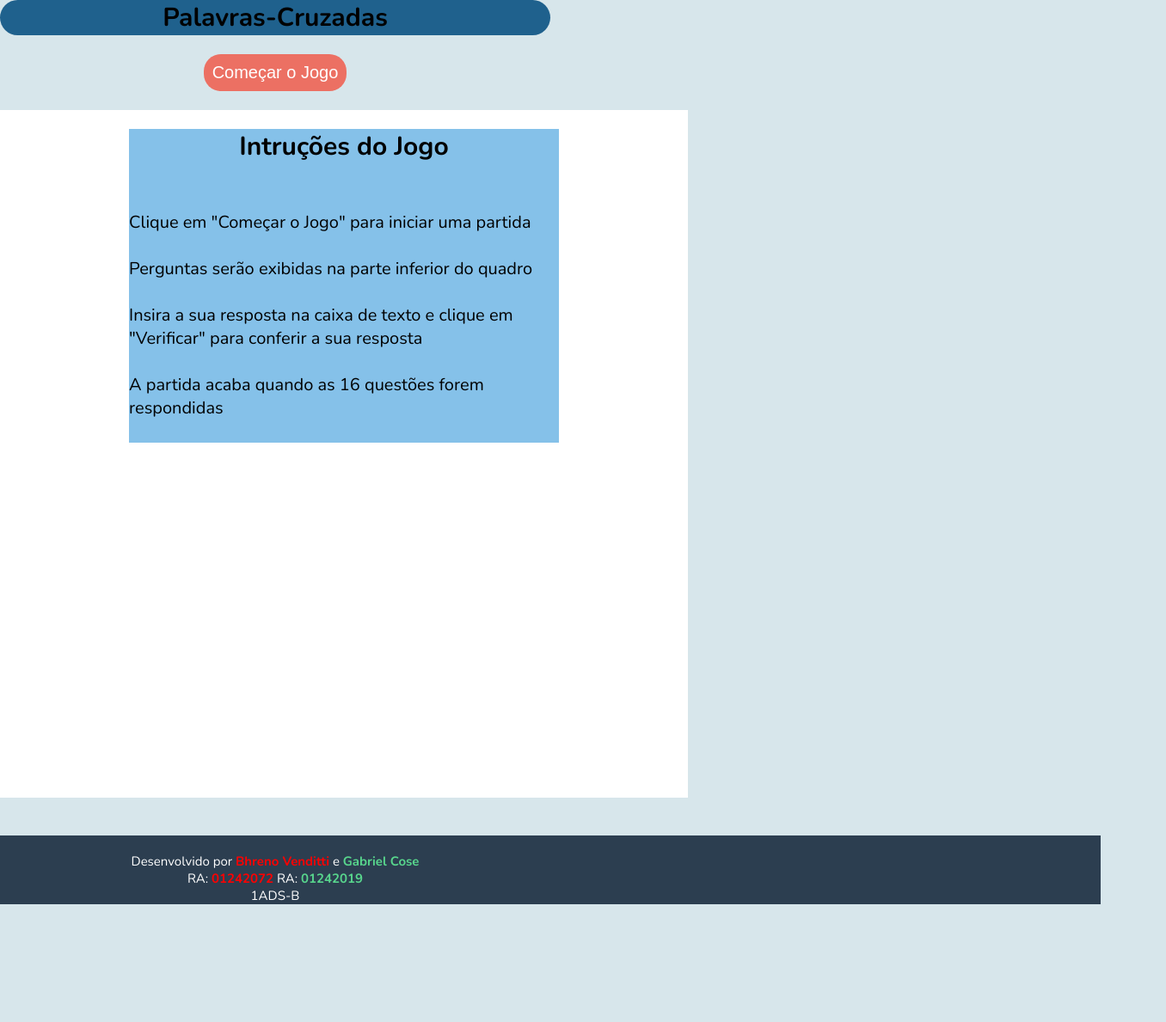
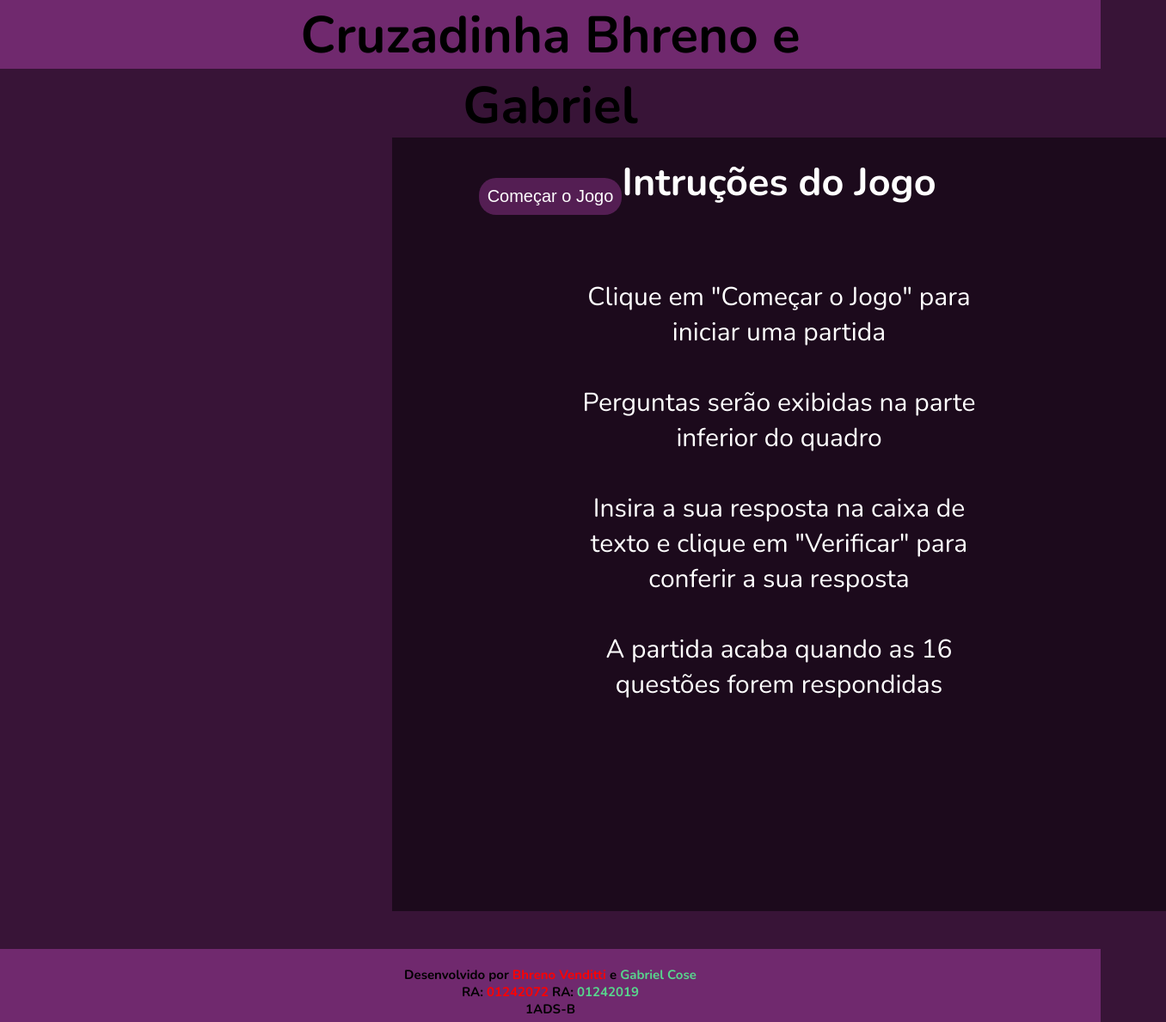
Before and after one commit to GabrielCose/Cruzadinha-BG, a plain HTML site: page index.html in a window 1280 px wide. Shown: the whole page at 86% size, 1356 px wide, since content can reach past the window. Before the commit the page ends 1052 px from the top, so only its background shows below. Drawn offline with nearby package versions, Linux system fonts and the light colour scheme; a web font is replaced by a local one.

Commit message:
Atualização css

```diff
--- a/index.html
+++ b/index.html
@@ -14,7 +14,7 @@
 <body>
     <header>
         <div class="container">
-            <h1>Palavras-Cruzadas</h1><br>
+            <h1>Cruzadinha Bhreno e Gabriel</h1><br>
             <div class="div_button">
                 <center>
                     <button class="button" id="bt_start" onclick="start()">Começar o Jogo</button>
--- a/style.css
+++ b/style.css
@@ -5,45 +5,53 @@
     padding: 0;
 }
 
-    body{
-    background-color: #D7E6EB;
+body {
+    background-color: #381437;
     font-family: "Nunito", sans-serif;
     font-optical-sizing: auto;
     font-weight: 1;
     font-style: normal;
+
 }
 
-    header h1{
+header {
+    display: flex;
     text-align: center;
     font-size: 30px;
-    border-radius: 25px;
-    background-color: #1F618D;
+    background-color: #70296e;
+    width: cover;
+    height: 10dvh;
+    justify-content: center;
+    text-align: center;
 }
 
 
 table {
-        border: 1px #1F618D solid;
-        font-size:25px;
+    border: 0px;
+    font-size: 25px;
     margin-left: 130px;
     margin: auto;
 }
 
 
 tr {
+
     border: 1px #1F618D solid;
 }
 
 td {
-        border: 1px #1F618D solid;
+    background-color: #1c0a1c;
+    color: #1c0a1c;
+    border: 1px #1c0a1c solid;
     width: 30px;
     height: 30px;
     text-align: center;
     vertical-align: center;
 }
 
-    button{
+button {
     border: 0px;
-        background-color: #EC7063;
+    background-color: #541e53;
     color: #ffffff;
     padding: 10px;
     font-size: 20px;
@@ -51,92 +59,137 @@
     cursor: pointer;
 }
 
-    .container{
+.container {
     width: 1100px;
     width: 50%;
+    text-align: center;
 
 }
 
-    #div_game{
-        background-color: #ffffff;
-        margin: auto;
+#div_game {
+    background-color: #1c0a1c;
+    margin-top: 10dvh;
     align-items: center;
     align-self: center;
-        width: 800px;
-        height: 800px;
+    width: 900px;
+    height: 900px;
+    margin-left: 57dvh;
 }
 
-    #div_questions{
-    background-color:#85C1E9;
-    width: 700px;
+#div_questions {
+    background-color: #1c0a1c;
+    color: #ffffff;
+    width: 800px;
+    height: 100px;
     margin: auto;
+    font-size: 20px;
 }
 
-    .button{
+.button {
     margin: auto;
     display: inline-block;
 }
 
-    #button_verify{
+#button_verify {
     width: 100px;
     margin: auto;
+    margin-top: 8px;
 }
-    #input_answer{
+
+#input_answer {
+
     width: 100px;
     margin: auto;
 }
 
-    .deadCell{
-        background-color: #1F618D;
+input {
+    border-radius: 30px;
+    border: 0px;
+    width: 500px;
+    height: 40px;
+    text-align: center;
 }
-    .availableCell{
+
+.deadCell {
+
+    background-color: #1c0a1c;
+
+}
+
+.availableCell {
     background-color: #ffffff;
 }
 
-    footer{
-        height: 80px;
-        background-color: #2C3E50;
-        color: #ffffff;
-        font-size: 15px;
-        margin-bottom: 0;
-        padding: 0;
-        bottom: 0;
-    }
-    footer p{
-        text-align: center;
+#div_canvasCruzada {
+    margin: auto;
+    margin-top: 10px;
 
 }
-    #div_information{
+
+#div_information {
     width: 500px;
     margin: auto;
-        background-color: #85C1E9;
-        font-size: 20px;
+    background-color: #1c0a1c;
+    color: #ffffff;
+    font-size: 30px;
     display: flex;
     flex-direction: column;
+    justify-content: center;
+    align-self: center;
 }
 
-    #div_information h2{
+#gridGame {
+    display: flex;
+    margin-left: 280px;
+    justify-content: center;
+    align-items: center;
+}
+
+#div_information h2 {
     align-self: center;
 }
 
 
-    #div_verifiedAnswer{
+#div_verifiedAnswer {
     width: 500px;
     height: 70px;
     margin: auto;
     text-align: center;
     font-size: 20px;
-        vertical-align:center;
+    vertical-align: center;
     margin-bottom: 20px;
 }
-    .correctAnswer{
+
+.correctAnswer {
+    display: flex;
     background-color: #58D68D;
     color: #196F3D;
-        border:1px #196F3D solid;
+    margin-left: 100dvh;
+    border: 1px #196F3D solid;
+    height: 100px;
+    align-self: center;
+    justify-content: center;
 }
-    .wrongAnswer{
-        background-color: #EC7063  ;
+
+.wrongAnswer {
+    background-color: #EC7063;
     color: #7B241C;
-        border:1px #7B241C solid;
+    border: 1px #7B241C solid;
 
 }
+
+footer {
+    height: 85px;
+    background-color: #70296e;
+    color: #000;
+    font-size: 15px;
+    font-weight: bold;
+    margin-bottom: 0;
+    justify-items: center;
+    align-items: center;
+    position: relative;
+}
+
+footer p {
+    text-align: center;
+}
```
Lines whose indentation alone changed are shown as unchanged.
